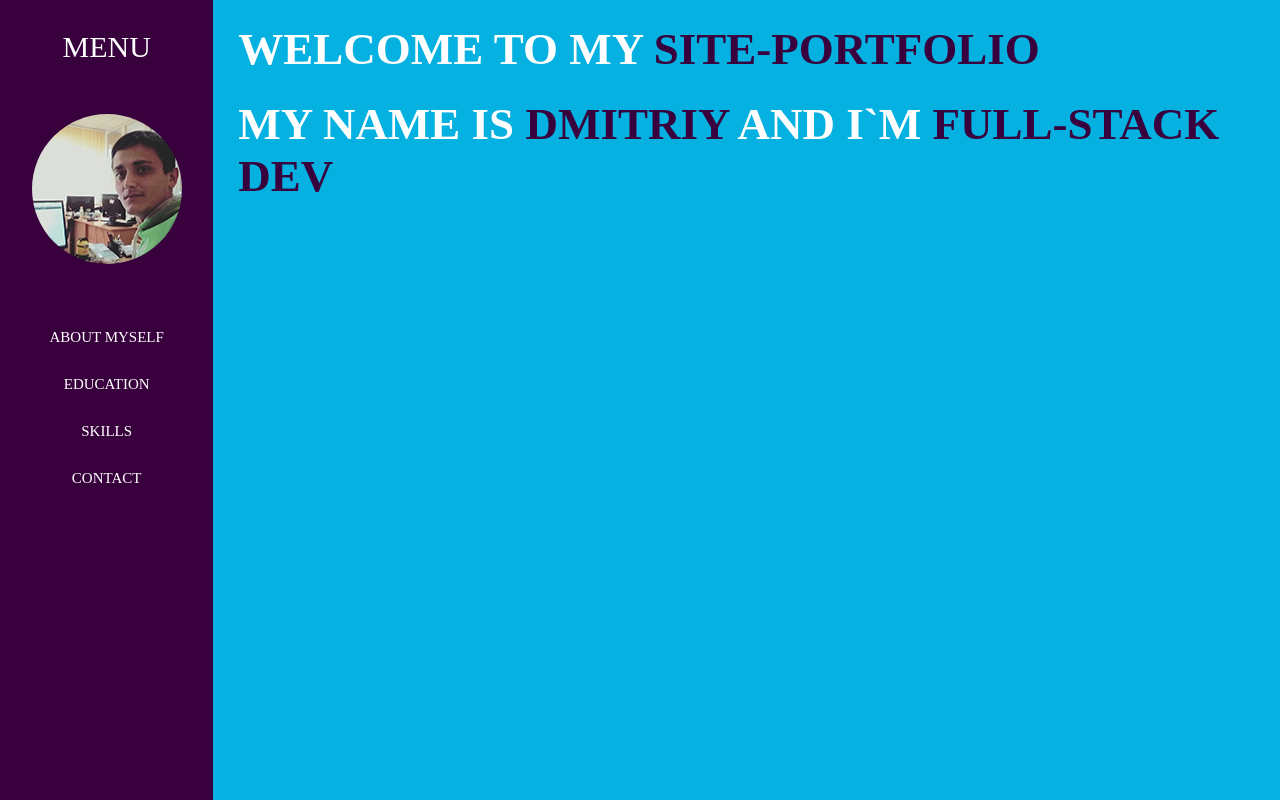
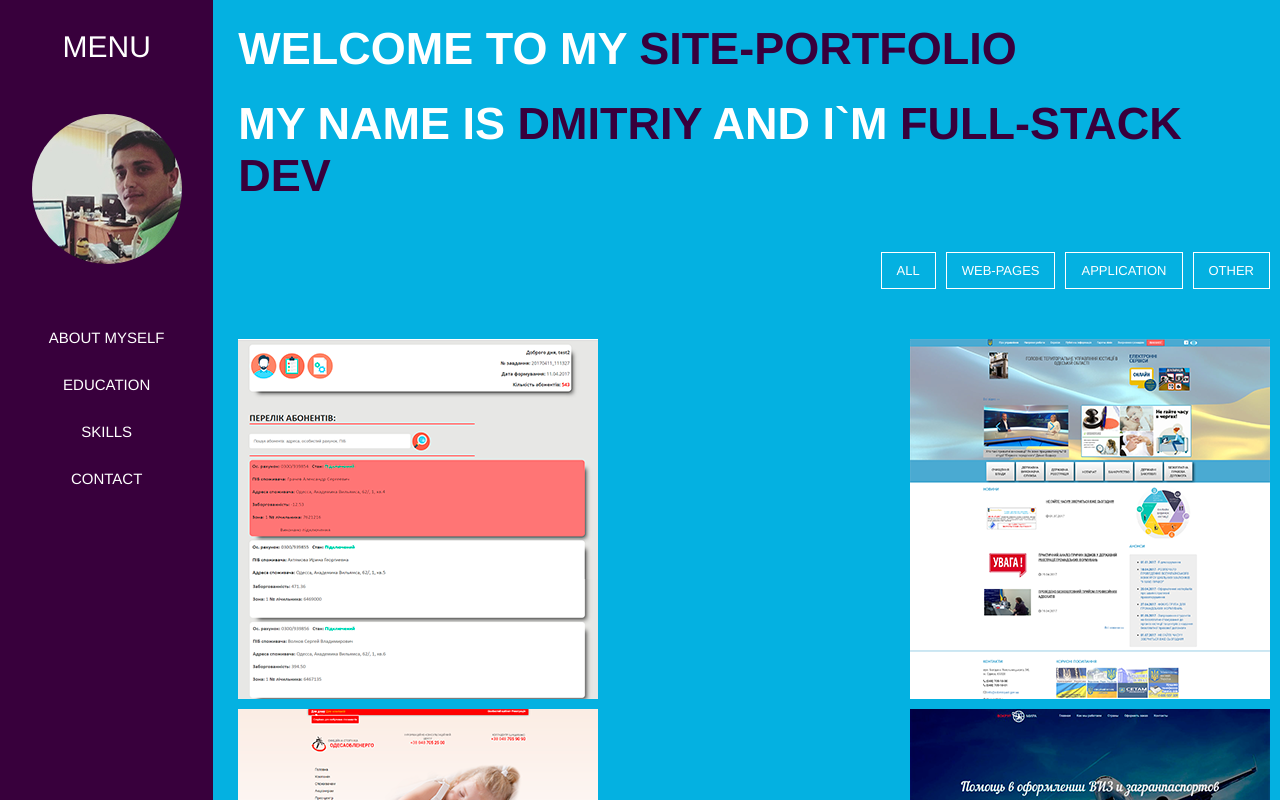
Before and after one commit to DimaNovik/Portfolio, a website: page site/main.html in a window 1280 px wide. Both pictures are taken after a click on the link "<>". Shown: the top 800 px of the page. Drawn offline with Linux system fonts and the light colour scheme.

Commit message:
Часть с блоками и меню классификаций

```diff
--- a/gulpfile.js
+++ b/gulpfile.js
@@ -37,7 +37,7 @@ gulp.task('copy', function () {
 });
 
 gulp.task('copy-images', function () {
-  gulp.src('./dev/img/*.*')
+  gulp.src('./dev/img/**/*.*')
     .pipe(gulp.dest('./site/img'))
     .pipe(connect.reload());
 });
--- /dev/null
+++ b/site/css/classification.css
@@ -0,0 +1,36 @@
+.classification {
+	margin-top: 50px;
+	width: 100%;
+}
+
+.classification ul{
+	display: flex;
+	justify-content: flex-end;
+}
+
+.classification ul li {
+	border: 1px solid #fff;
+	list-style-type:none;
+	margin-left:10px;
+	padding: 10px 15px;
+}
+
+.classification ul li:hover {
+	background-color: #fff;
+	transition: 1.5s;
+	color: #04B1E1;
+}
+
+
+.classification ul li a {
+	text-transform: uppercase;
+	text-decoration: none;
+	font-size: 1.3em;
+	color:#fff;
+}
+
+.classification ul li a:hover {
+	color: #04B1E1;
+	transition: 1.5s;
+	font-weight: bold;
+}
--- /dev/null
+++ b/site/css/left-menu.css
@@ -0,0 +1,50 @@
+.left-menu {
+	width: 50px;
+	background-color: #38003C;
+	text-align: center;
+	padding-top: 30px;
+}
+
+.left-menu a {
+	color:#fff;
+	text-decoration: none;
+	font-size: 3em;
+
+
+}
+
+.content-menu {
+	width: 100%;
+	text-align: center;
+	visibility: hidden;
+	display: flex;
+	flex-direction:column;
+	align-items: center;
+}
+
+.foto {
+	width: 150px;
+	height: 150px;
+	background-color:#04B1E1;
+	border-radius: 50%;
+	margin-top: 50px;
+	background-image: url('../img/photo.jpg');
+	overflow: 1;
+}
+
+.menu {
+	width: 100%;
+	margin-top: 50px;
+}
+
+.menu ul li {
+	text-transform: uppercase;
+	list-style-type:none;
+	font-size: 0.5em;
+	color:#fff;
+	padding: 15px 0 15px 0;
+}
+
+.menu ul li:hover {
+	background-color: #04B1E1;
+}
--- /dev/null
+++ b/site/css/main-content.css
@@ -0,0 +1,23 @@
+@import url('classification.css');
+@import url('project-list.css');
+
+/*SECTION-CONTENT*/
+.main-content {
+	width: 100%;
+	background-color: #04B1E1;
+}
+
+.welcome {
+	margin: 0 10px;
+}
+
+.welcome h2 {
+	font-size: 4.5em;
+	color:#fff;
+	text-transform: uppercase;
+	padding: 23px 0 0 15px;
+}
+
+.welcome span {
+	color:#38003C;
+}
--- a/site/css/main.css
+++ b/site/css/main.css
@@ -1,11 +1,16 @@
+@import url('main-content.css');
+@import url('left-menu.css');
+
 * {
 	margin:0;
 	padding: 0;
+
 }
 
 body {
-	font-family: Georgia sans-serif;
+	font-family: Helvetica, sans-serif;
 	font-size: 62.5%;
+	box-sizing: border-box;
 }
 
 .wrapper {
@@ -13,74 +18,3 @@ body {
 	height: 100vh;
 	display: flex;
 }
-
-.left-menu {
-	width: 50px;
-	background-color: #38003C;
-	text-align: center;
-	padding-top: 30px;
-}
-
-.left-menu a {
-	color:#fff;
-	text-decoration: none;
-	font-size: 3em;
-
-
-}
-
-.content-menu {
-	width: 100%;
-	text-align: center;
-	visibility: hidden;
-	display: flex;
-	flex-direction:column;
-	align-items: center;
-}
-
-.foto {
-	width: 150px;
-	height: 150px;
-	background-color:#04B1E1;
-	border-radius: 50%;
-	margin-top: 50px;
-	background-image: url('../img/photo.jpg');
-	overflow: 1;
-}
-
-.menu {
-	width: 100%;
-	margin-top: 50px;
-}
-
-.menu ul li {
-	text-transform: uppercase;
-	list-style-type:none;
-	font-size: 0.5em;
-	color:#fff;
-	padding: 15px 0 15px 0;
-}
-
-.menu ul li:hover {
-	background-color: #04B1E1;
-}
-
-.main-content {
-	width: 100%;
-	background-color: #04B1E1;
-}
-
-.welcome {
-	margin: 0 10px;
-}
-
-.welcome h2 {
-	font-size: 4.5em;
-	color:#fff;
-	text-transform: uppercase;
-	padding: 23px 0 0 15px;
-}
-
-.welcome span {
-	color:#38003C;
-}
--- /dev/null
+++ b/site/css/project-list.css
@@ -0,0 +1,20 @@
+.all-project {
+	display: flex;
+    flex-flow: row wrap;
+	justify-content: space-between;
+	margin:40px 0 0 15px;
+
+}
+
+.items {
+	background-color: #fff;
+	width: 360px;
+	height: 360px;
+	margin-top: 10px;
+	overflow: hidden;
+}
+
+
+.items:hover {
+	box-shadow: 0 0 10px rgba(0,0,0,0.5);
+}
--- a/site/main.html
+++ b/site/main.html
@@ -1 +1 @@
-<!DOCTYPE html><html lang="en"><head><meta charset="UTF-8"><link href="css/main.css" rel="stylesheet"><title>DN - PORTFOLIO</title></head><body><div class="wrapper"><div class="left-menu" id="left-menu"><a href="#" id="open-menu"><></a><div class="content-menu" id="content-menu"><div class="foto"></div><div class="menu"><ul><li><a href="about.html">About myself</a></li><li><a href="education.html">Education</a></li><li><a href="skills.html">Skills</a></li><li><a href="contact.html">Contact</a></li></ul></div></div></div><div class="main-content"><div class="welcome"><h2>Welcome to my <span>site-portfolio</span></h2><h2>My name is <span>Dmitriy</span> and I`m <span>FULL-STACK Dev</span></h2></div></div></div></body></html><script src="js/view-menu.js"></script>
+<!DOCTYPE html><html lang="en"><head><meta charset="UTF-8"><link href="css/main.css" rel="stylesheet"><title>DN - PORTFOLIO</title></head><body><div class="wrapper"><div class="left-menu" id="left-menu"><a href="#" id="open-menu"><></a><div class="content-menu" id="content-menu"><div class="foto"></div><div class="menu"><ul><li><a href="about.html">About myself</a></li><li><a href="education.html">Education</a></li><li><a href="skills.html">Skills</a></li><li><a href="contact.html">Contact</a></li></ul></div></div></div><div class="main-content"><div class="welcome"><h2>Welcome to my <span>site-portfolio</span></h2><h2>My name is <span>Dmitriy</span> and I`m <span>FULL-STACK Dev</span></h2><div class="classification"><ul><li><a href="#">All</a></li><li><a href="#">Web-pages</a></li><li><a href="#">Application</a></li><li><a href="#">Other</a></li></ul></div><div class="all-project"><div class="items"><img src="../../img/projects/tablet.png"></div><div class="items"><img src="../../img/projects/minjust.png" alt="Сайт Министерства Юстиции в Одесской области"></div><div class="items"><img src="../../img/projects/oblenergo.png"></div><div class="items"><img src="../../img/projects/vokrugmira.png"></div><div class="items"></div></div></div></div></div></body></html><script src="js/view-menu.js"></script>
```
Also changed, not shown: site/includes/classification.html (added, +1 -0 lines), site/includes/content.html (+1 -1 lines), site/img/projects/minjust.png (added), site/img/projects/oblenergo.png (added), site/img/projects/tablet.png (added), site/img/projects/vokrugmira.png (added).
